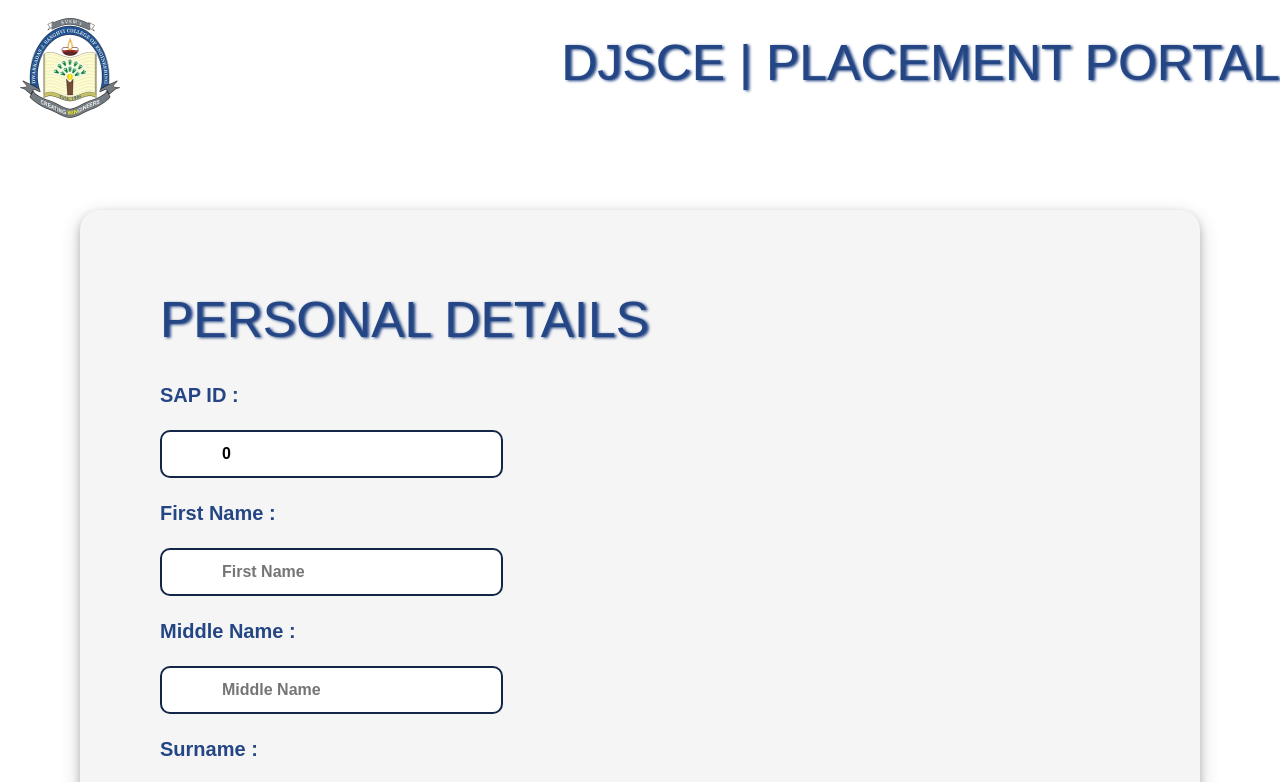
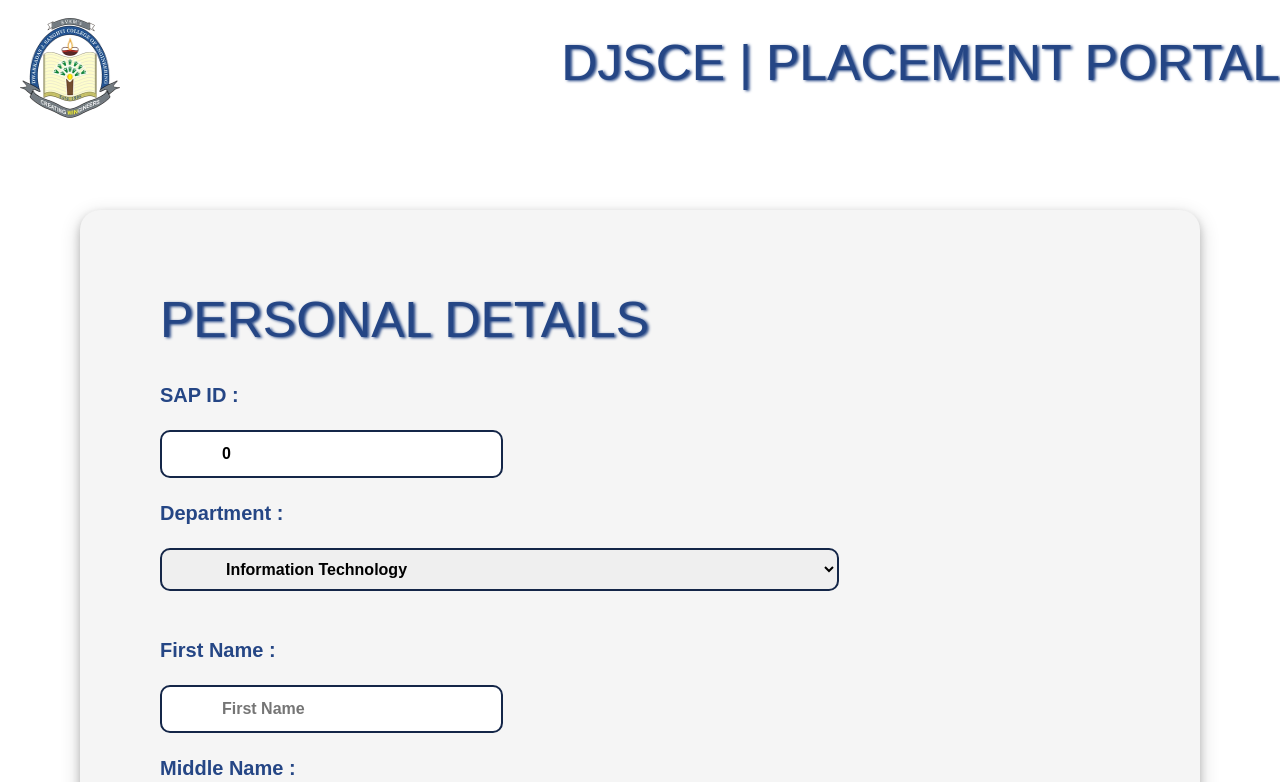
Before and after one commit to mvs1903/Placement-PortalInter, a React (Create React App) app: page /secondPage in a window 1280 px wide. Shown: the top 782 px of the page. Built offline with nearby package versions, Linux system fonts and the light colour scheme; no server answers; the database is empty.

Commit message:
company filter charts added

```diff
--- a/src/components/Admin/AdminNavTemplate.js
+++ b/src/components/Admin/AdminNavTemplate.js
@@ -1,14 +1,67 @@
-import React from 'react'
+
 import { Link } from 'react-router-dom'
 import AdminNav from './AdminNav'
+import React, { useContext, useEffect, useState } from "react";
+import { CompanyContext } from '../../context/CompanyContext';
+import BasicChart from '../widgets/GetChart';
+import { collection, getDocs } from 'firebase/firestore';
+import { db } from '../firebaseConfig';
+
 
 const AdminNavTemplate = () => {
+  const [compDetails, setCompDetails] = useState([]);
+
+  const [selectedComp, setselectedComp] = useState({});
+  const con=useContext(CompanyContext);
+  const {getCompCountData}=con;
+  const handleSelect = async (e) => {
+    console.log(e.target.value);
+    let snap=await getDocs(collection(db,"CompDetails",e.target.value,"Interested"));
+    let ans={}
+    for(let i=0;i<snap.docs.length;i++){
+      ans={...ans,...{[snap.docs[i].data().Department]:ans[snap.docs[i].data().Department]==null?1:ans[snap.docs[i].data().Department]+1}}
+    }
+    setselectedComp(ans);
+
+  };
+  const handleFilter = async () => {
+    const compDet = await getDocs(collection(db, "CompDetails"));
+    // let compRecord = compDet.docs.map((doc) => ({ ...doc.data(), id: doc.id}));
+    let compRecord = compDet.docs.map((doc) => ({ ...doc.data(), id: doc.id}));
+    console.log(compRecord);
+    // const name = compRecord.where(compName==="TCS")
+    // console.log(name)
+    setCompDetails(compRecord);
+  };
+
+  useEffect(() => {
+
+
+    return () => {
+      handleFilter();
+    }
+  },[])
+
+
   return (
     <div>
       <Link to ="/">
       <button className='reset' >Logout</button>
       </Link>
         <AdminNav/>
+        <BasicChart data={getCompCountData()}/>
+        <BasicChart data={selectedComp}/>
+        <br />
+        <br />
+        <br />
+        <br />
+        <select id="dropdown" onChange={handleSelect}>
+            {compDetails?.map((company) => {
+              return <option value={company.id}>{company.compName}</option>;
+            })}
+          </select>
+
+
     </div>
   )
 }
--- a/src/components/FirstPage.js
+++ b/src/components/FirstPage.js
@@ -1,12 +1,13 @@
+import BasicChart from "./widgets/GetChart";
+import { CompanyContext } from "../context/CompanyContext";
 import React, { useContext } from "react";
 import { Link, useNavigate } from "react-router-dom";
-import BasicChart from "./widgets/GetChart";
-import { CompanyContext } from "../context/CompanyContext";
+
+
 
 const FirstPage = () => {
     const navigate = useNavigate()
-    const con=useContext(CompanyContext);
-    const {getCompCountData}=con;
+
 
     const handleStudent=()=>{
         navigate("/SapLogin")
@@ -23,7 +24,7 @@ const FirstPage = () => {
       {/* <Link to="/SapLogin"> */}
         <button className="otherBtn" onClick={handleStudent} >Student Login</button>
       {/* </Link> */}
-      <BasicChart data={getCompCountData()}/>
+
     </div>
   );
 };
--- a/src/components/Student/PopUp.js
+++ b/src/components/Student/PopUp.js
@@ -49,9 +49,9 @@ export default function PopUp() {
   const handleInterested = async (e) => {
     console.log(e);
 
-    // const details = doc(db, "CompDetails", e, "Interested", enteredSAP);
-    // const dt = await getDoc(doc(db, "PerDetails", enteredSAP));
-    // const detail = await setDoc(details, dt.data());
+    const details = doc(db, "CompDetails", e, "Interested", enteredSAP);
+    const dt = await getDoc(doc(db, "PerDetails", enteredSAP));
+    const detail = await setDoc(details, dt.data());
     AddInterested(e);
     // console.log(detail);
     // console.log(details);
--- a/src/components/Student/secondPage.js
+++ b/src/components/Student/secondPage.js
@@ -5,6 +5,8 @@ import { Link, useNavigate } from "react-router-dom";
 import { signInWithEmailAndPassword } from "firebase/auth";
 
 export default function SecondPage() {
+  const [Dept,setDept] = useState('Information Technology');
+
   const [SAPID, setSAPID] = useState(0);
   const [firstName, setFirstName] = useState("");
   const [middleName, setMiddleName] = useState("");
@@ -49,6 +51,7 @@ export default function SecondPage() {
       console.log(details.data());
       console.log(details.data()["First Name"]);
       if(details.data()!=undefined){
+        setDept(details.data()["Department"]);
         setFirstName(details.data()["First Name"]);
         setMiddleName(details.data()["Father's First Name"]);
         setSurname(details.data()["Last Name"]);
@@ -74,6 +77,11 @@ export default function SecondPage() {
 
     setSAPID(e.target.value);
   };
+  const handleDepartment = (e) => {
+    setDept(e.target.value);
+  };
+
+
   const handleFirstName = (e) => {
     setFirstName(e.target.value);
   };
@@ -150,7 +158,7 @@ export default function SecondPage() {
   const handleClick = async (e) => {
 
 
-    if((SAPID === "")||(firstName==="")||(middleName==="")||(surname==="")||(motherName==="")||(phoneNo==="")||(emailID==="")||(DOB==="")||(address==="")||(password==="")||(educationGap==="")||(tenthPercent==="")||(twelfthPercent==="")||(JEE==="")||(CET==="")||(SEM1==="")||(SEM2==="")||(SEM3==="")||(SEM4==="")||(SEM5==="")||(SEM6==="")){
+    if((Dept === "")||(SAPID === "")||(firstName==="")||(middleName==="")||(surname==="")||(motherName==="")||(phoneNo==="")||(emailID==="")||(DOB==="")||(address==="")||(password==="")||(educationGap==="")||(tenthPercent==="")||(twelfthPercent==="")||(JEE==="")||(CET==="")||(SEM1==="")||(SEM2==="")||(SEM3==="")||(SEM4==="")||(SEM5==="")||(SEM6==="")){
       alert("Feilds cannot be empty")
     }
     else{
@@ -158,6 +166,7 @@ export default function SecondPage() {
         const details = collection(db, "PerDetails");
         await setDoc(doc(db, "PerDetails", SAPID), {
           SAPID: Number(SAPID),
+        Department: Dept,
         firstName: firstName,
         middleNname: middleName,
         surname: surname,
@@ -213,6 +222,28 @@ export default function SecondPage() {
           maxlength="11"
           minlength="11"
         />
+        <br />
+        <label htmlFor="Dept" id="Dept" className="label">
+          Department :
+        </label>
+        <br />
+        <div>
+
+      <select id="Dept" className="labelIn" value={Dept} onChange={handleDepartment}>
+        <option value="Information Technology">Information Technology</option>
+        <option value="Computer Engineering">Computer Engineering</option>
+        <option value="Computer Science and Engineering (Data Science)">Computer Science and Engineering (Data Science)</option>
+        <option value="Artificial Intelligence and Machine Learning">Artificial Intelligence and Machine Learning</option>
+        <option value="Artificial Intelligence (AI) and Data Science">Artificial Intelligence (AI) and Data Science</option>
+        <option value="Computer Science and Engineering (IOT and BlockChain)">Computer Science and Engineering (IOT and Block Chain Technology)</option>
+        <option value="Chemical Engineering">Chemical Engineering</option>
+        <option value="Electronics Engineering">Electronics Engineering</option>
+        <option value="Production Engineering">Production Engineering</option>
+        <option value="Biomedical Engineering">Biomedical Engineering</option>
+        <option value="Mechanical Engineering">Mechanical Engineering</option>
+        <option value="Electronics and Telecommunication Engg">Electronics and Telecommunication Engg</option>
+      </select>
+    </div>
         <br />
         <label htmlFor="Firstname" id="Firstname" className="label">
           First Name :{" "}
--- a/src/components/widgets/GetChart.js
+++ b/src/components/widgets/GetChart.js
@@ -20,7 +20,8 @@ const BasicChart=(props)=>{
    type: "column",
    dataPoints: datapts
   }
-  ]
+  ],
+
  }
  return (
  <div>
--- a/src/context/CompanyContext.js
+++ b/src/context/CompanyContext.js
@@ -6,6 +6,7 @@ const CompanyContext=React.createContext();
 let CompanyState=(props)=>{
   const [CompanyDetails, setCompanyDetails] = useState({})
  const [compCount, setcompCount] = useState({});
+ const [CompDeptwise, setCompDeptwise] = useState({})
  useEffect(() => {
   getAllCompDetails().then((allComp)=>{
     setCompanyDetails(allComp)
```
Also changed, not shown: src/components/Student/Masters.js (deleted).
